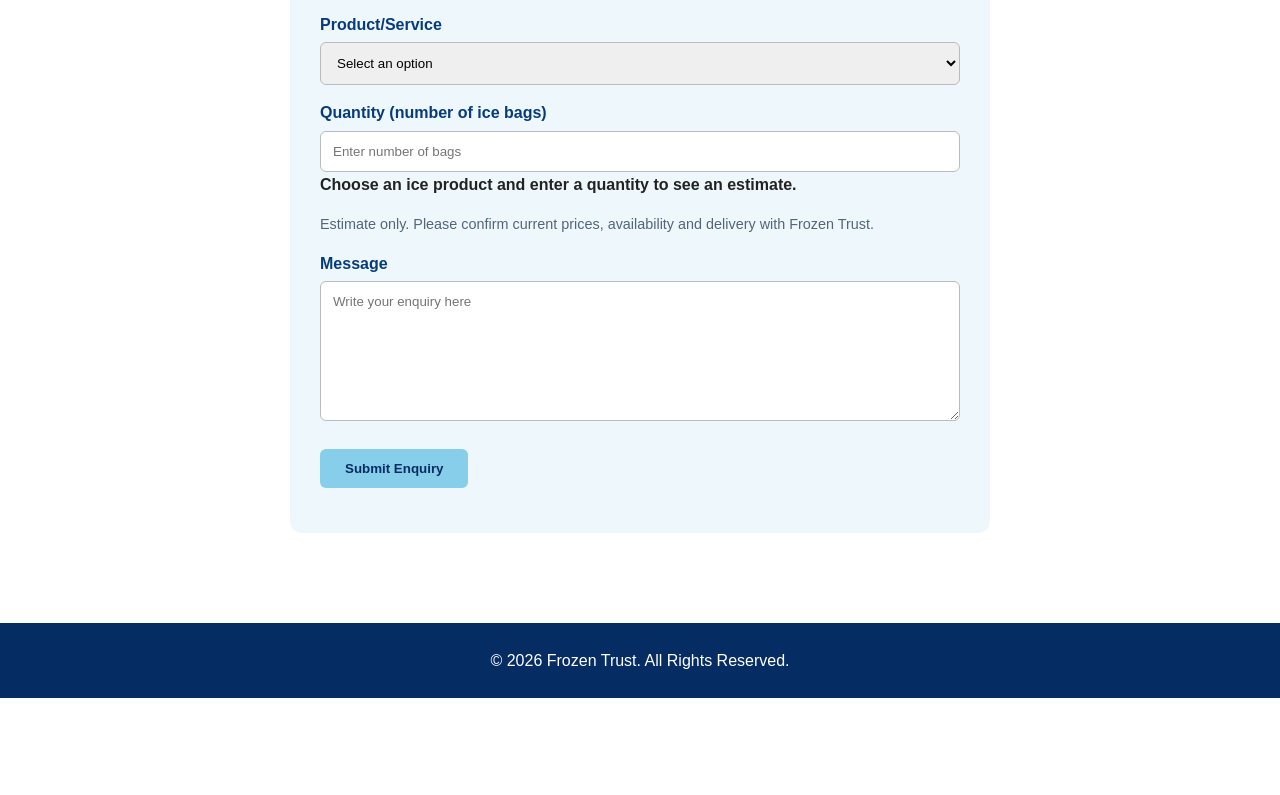
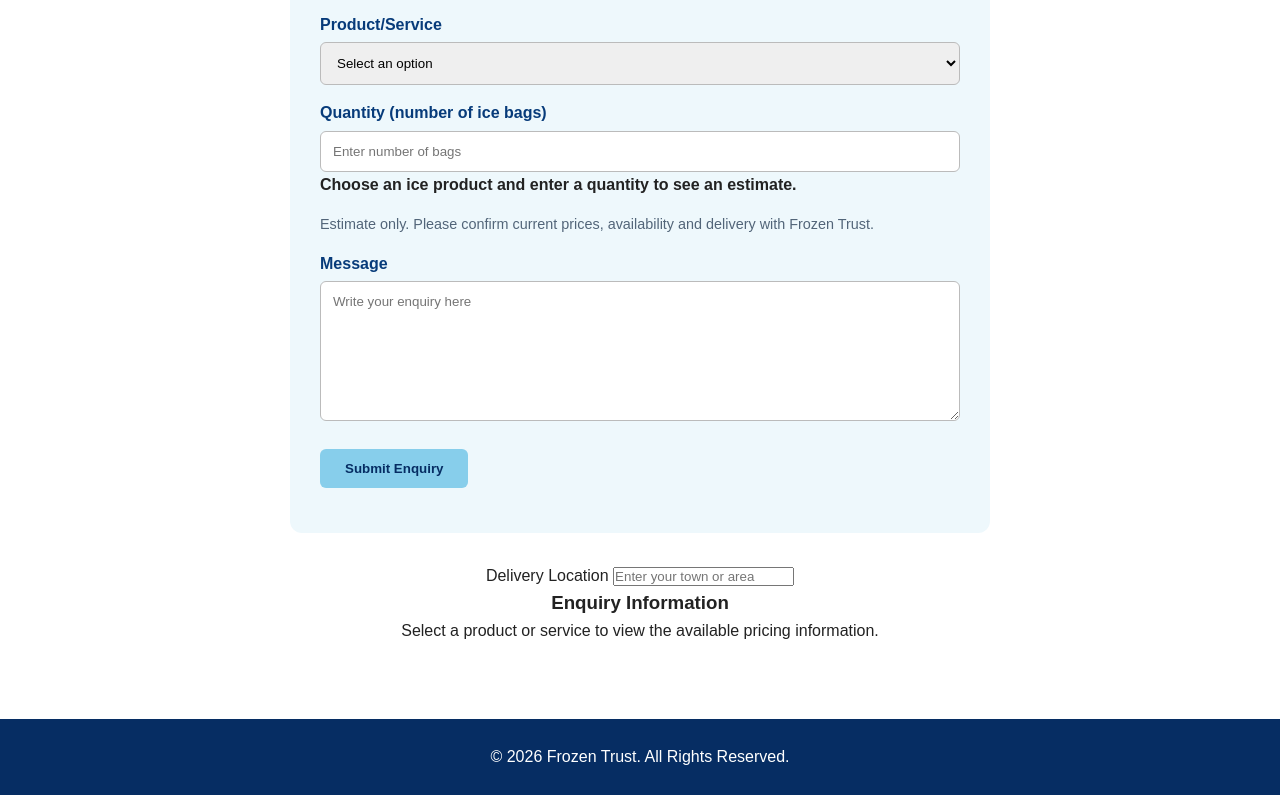
Before and after one commit to Makaziwe974/ST10474301_FrozenTrust_WEDE5020_Part2, a plain HTML site: page enquiry.html in a window 1280 px wide. Shown: the part 593-1388 px from the top of the page. Before the commit the page ends 1291 px from the top, so only its background shows below. Drawn offline with Linux system fonts and the light colour scheme.

Commit message:
Enhance enquiry form with delivery location and results
Added delivery location input and enquiry result section.

```diff
--- a/enquiry.html
+++ b/enquiry.html
@@ -1,3 +1,4 @@
+
 <!DOCTYPE html>
 <html lang="en">
 
@@ -171,6 +172,30 @@
 
         </form>
 
+        <div class="form-group">
+    <label for="deliveryLocation">
+        Delivery Location
+    </label>
+
+    <input type="text"
+           id="deliveryLocation"
+           name="deliveryLocation"
+           placeholder="Enter your town or area">
+</div>
+
+<div class="enquiry-result"
+     id="enquiryResult"
+     aria-live="polite">
+
+    <h3>Enquiry Information</h3>
+
+    <p>
+        Select a product or service to view the available
+        pricing information.
+    </p>
+
+</div>
+
     </section>
 
 </main>
```
